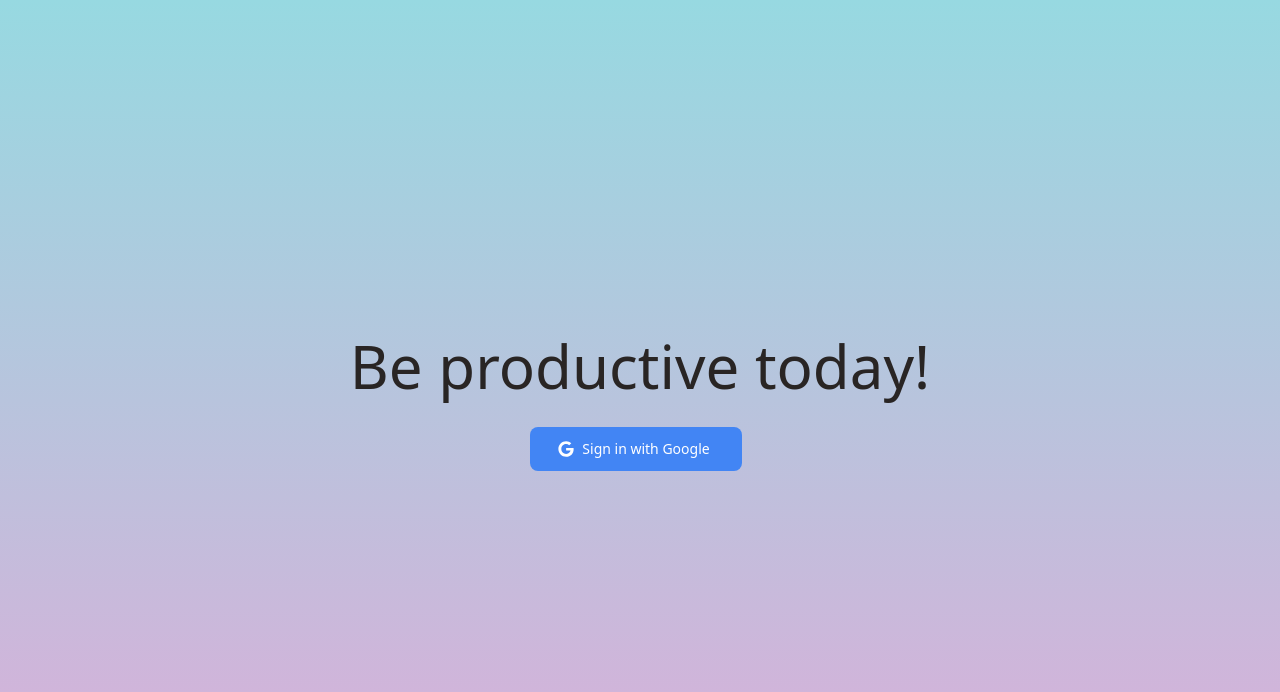
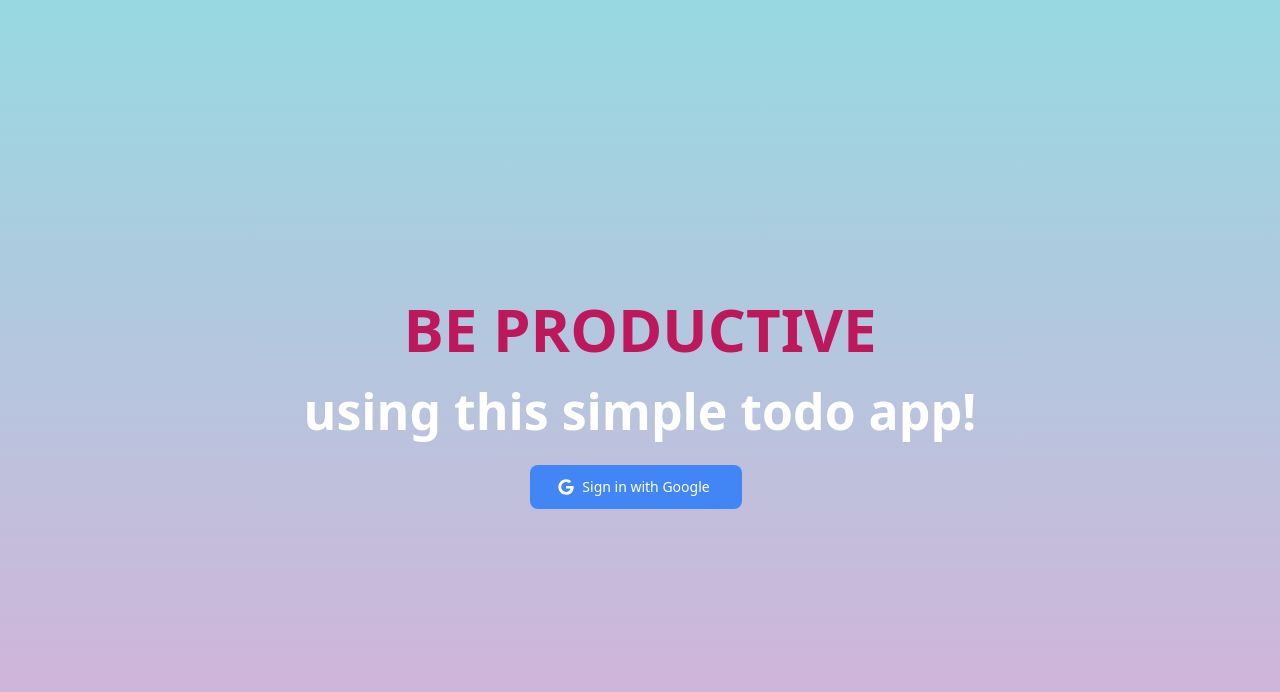
Before and after one commit to jvillad/todo-app-firebase, a React (Vite) app: page / in a window 1280 px wide. Shown: the top 692 px of the page. Built offline with nearby package versions, Linux system fonts and the light colour scheme; no server answers; the HTML template or start-up script is replaced by a standard one.

Commit message:
more styling!

```diff
--- a/src/components/Login.jsx
+++ b/src/components/Login.jsx
@@ -26,9 +26,13 @@ function Login() {
     <div className="bg-body-gradient h-screen flex justify-center items-center">
       <div className="container lg:max-w-screen-lg mx-auto  py-10">
         <div>
-          <h1 className="text-stone-800 font-bolder text-[60px] text-center mb-4">
-            Be productive today!
+          <h1 className="text-pink-700 font-bold text-[60px] text-center mb-4">
+            BE PRODUCTIVE
+            <span className="font-bolder text-white text-[50px] block">
+              using this simple todo app!
+            </span>
           </h1>
+
           <div className="flex justify-center">
             <button
               onClick={googleLogin}
```
